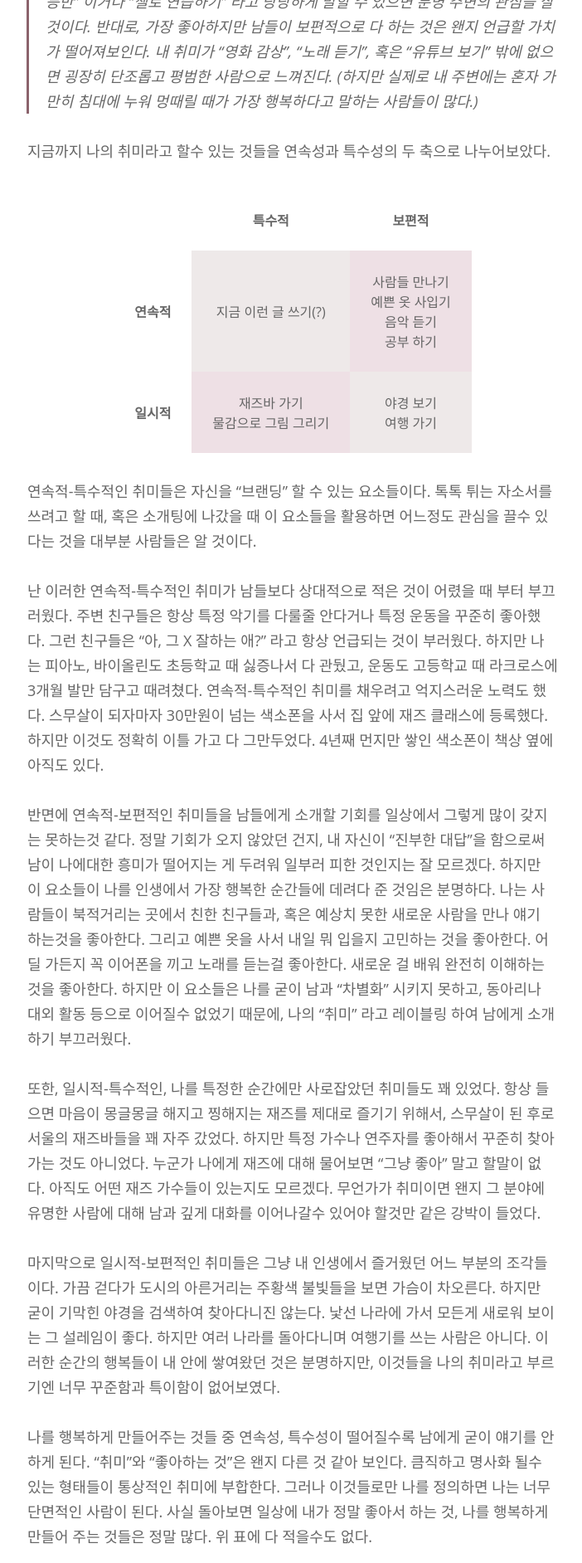
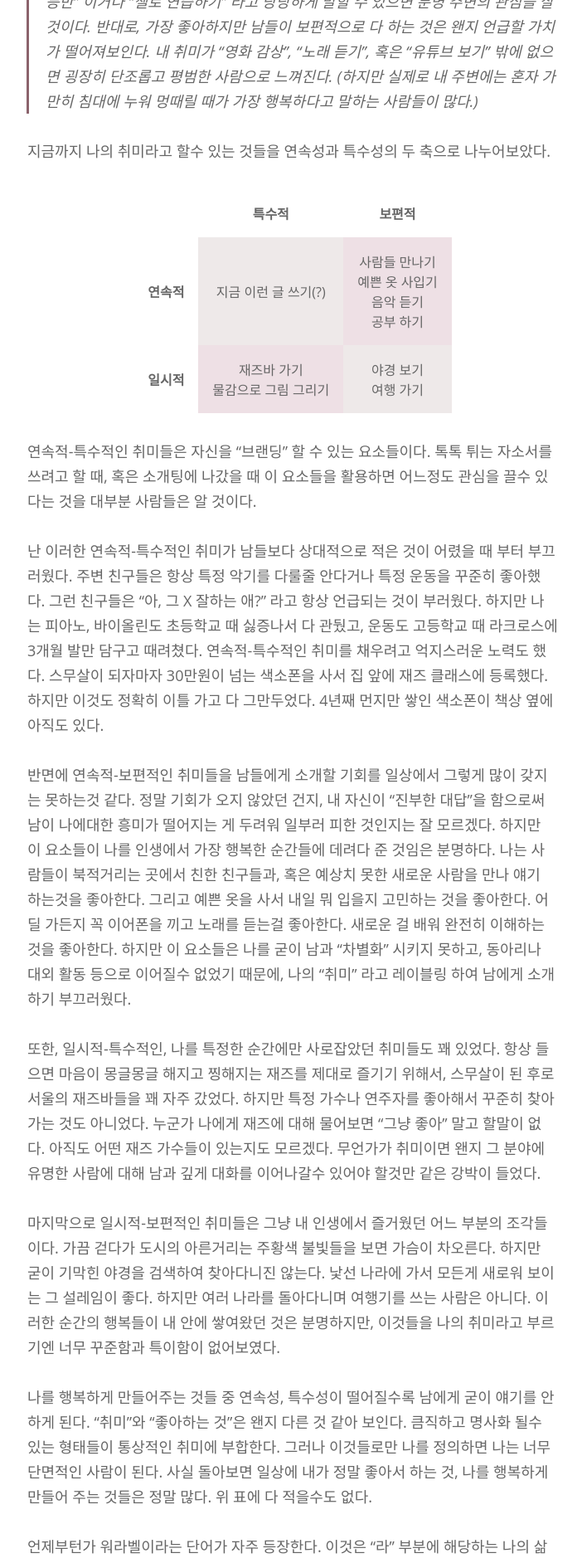
Before and after one commit to minniie/minniie.github.io, a Jekyll site: the page built from _posts/2021-08-05-post4.markdown, in a window 1280 px wide. Shown: the part 1789-3673 px from the top of the page at 83% size, without its empty margins (287-989 px from the left). Built offline with Jekyll 4.4.1, drawn with Linux system fonts in a browser that asks for light colours; nearby versions of some CDN libraries; some web fonts are replaced.

Commit message:
Update main.sass

```diff
--- a/css/main.sass
+++ b/css/main.sass
@@ -39,11 +39,11 @@ table
   border: 1px solid #FFF
   border-collapse: collapse
 th
-  padding: 25px
+  padding: 17px
   text-align: center
   background: #FFF
 td
-  padding: 25px
+  padding: 17px
   text-align: center
 
 tr:nth-child(1) td:first-child
```
